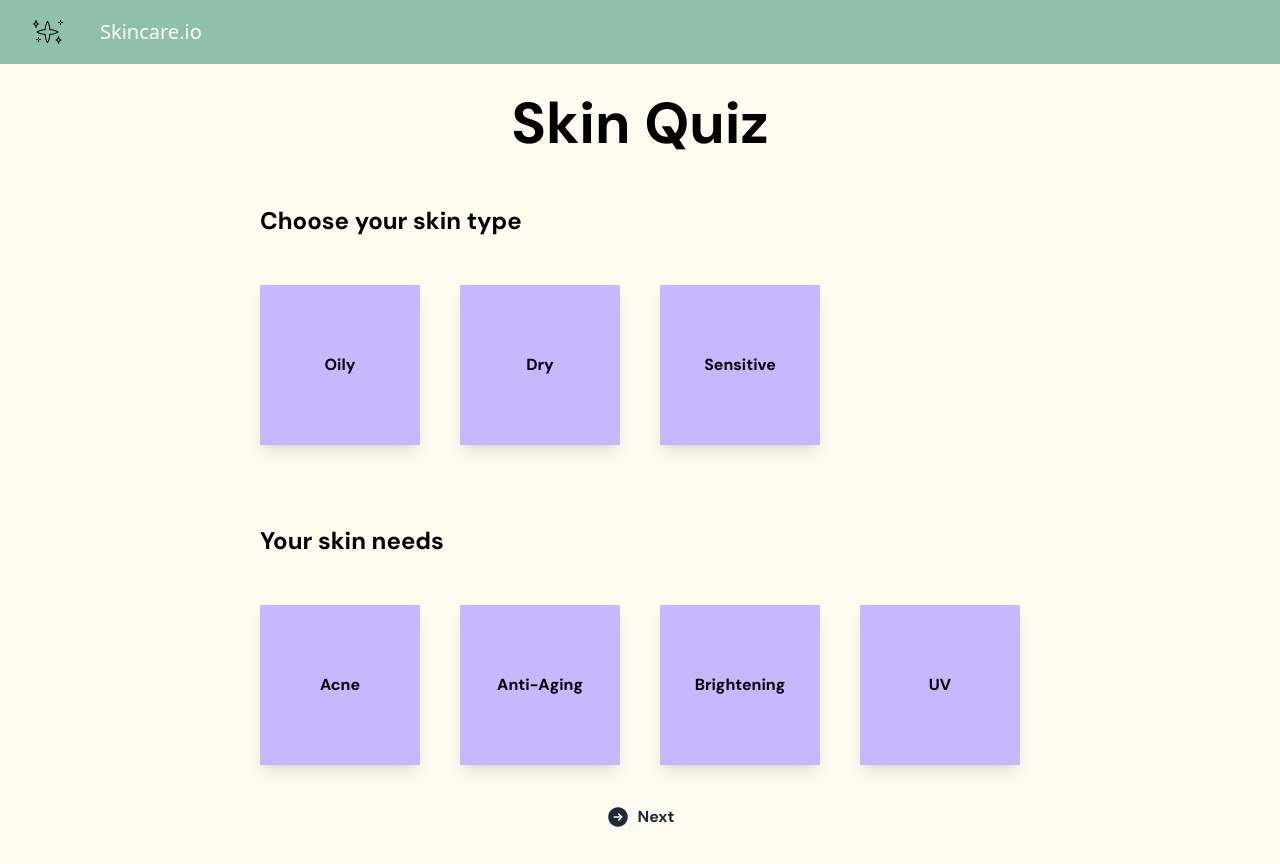
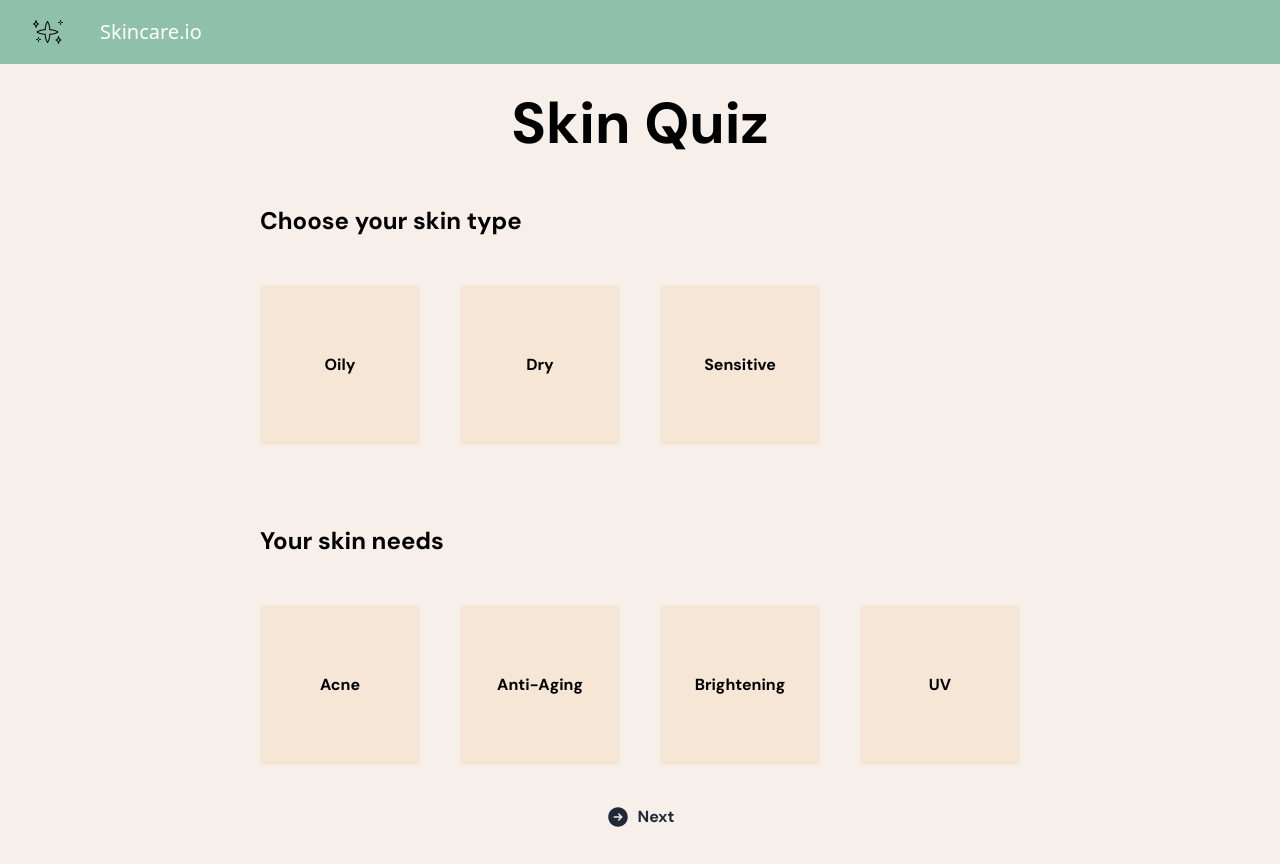
Before and after one commit to gpalar/skincare.io, a Next.js app in the folder nextjs-blog/: page /skinQuiz in a window 1280 px wide. Built offline with nearby package versions, Linux system fonts and the light colour scheme.

Commit message:
changed skinQuiz page button component colors, removed shadows, and added shadow

```diff
--- a/nextjs-blog/components/SkinQuizBtn.tsx
+++ b/nextjs-blog/components/SkinQuizBtn.tsx
@@ -10,7 +10,7 @@ interface skinbuttontype {
 
 function SkinQuizBtn(props: skinbuttontype) {
     return (
-        <button onClick={() => props.setState(!props.value)} className="w-40 h-40 shadow-lg p-8 bg-dark-purple hover:bg-gray-400 text-black font-bold ">
+        <button onClick={() => props.setState(!props.value)} className="w-40 h-40 p-8 hover:bg-medium-tan text-black font-bold ">
             {props.icon}
             {props.text}
         </button>
--- a/nextjs-blog/pages/skinQuiz.tsx
+++ b/nextjs-blog/pages/skinQuiz.tsx
@@ -118,6 +118,7 @@ export default function skinQuiz() {
                         <div>
                             <h1 className="text-2xl">Choose your skin type</h1>
                             <div className="grid grid-cols-4 gap-10 mt-12">
+                                <div className="bg-light-tan">
                                     <SkinQuizBtn
                                         value={oily}
                                         setState={setOily}
@@ -125,6 +126,8 @@ export default function skinQuiz() {
                                         color="blue"
                                     // icon={RiCactusLine}
                                     />
+                                </div>
+                                <div className="bg-light-tan">
                                     <SkinQuizBtn
                                         value={dry}
                                         setState={setDry}
@@ -132,6 +135,8 @@ export default function skinQuiz() {
                                         color="purple"
                                     // icon={RiCactusLine}
                                     />
+                                </div>
+                                <div className="bg-light-tan">
                                     <SkinQuizBtn
                                     value={sensitive}
                                     setState={setSensitive}
@@ -139,6 +144,8 @@ export default function skinQuiz() {
                                     color="purple"
                                 // icon={RiCactusLine}
                                 />
+                                </div>
+
                                 <div>
                                 </div>
                             </div>
@@ -148,6 +155,7 @@ export default function skinQuiz() {
                         <div>
                             <h1 className="text-2xl">Your skin needs</h1>
                             <div className="grid grid-cols-4 gap-10 mt-12">
+                                <div className="bg-light-tan">
                                     <SkinQuizBtn
                                         value={acne}
                                         setState={setAcne}
@@ -155,6 +163,9 @@ export default function skinQuiz() {
                                         color="blue"
                                     // icon={RiCactusLine}
                                     />
+                                </div>
+
+                                <div className="bg-light-tan">
                                     <SkinQuizBtn
                                         value={antiAging}
                                         setState={setAntiAging}
@@ -162,6 +173,9 @@ export default function skinQuiz() {
                                         color="purple"
                                     // icon={RiCactusLine}
                                     />
+                                </div>
+
+                                <div className="bg-light-tan">
                                     <SkinQuizBtn
                                         value={brightening}
                                         setState={setBrightening}
@@ -169,6 +183,9 @@ export default function skinQuiz() {
                                         color="purple"
                                     // icon={RiCactusLine}
                                     />
+                                </div>
+
+                                <div className="bg-light-tan">
                                     <SkinQuizBtn
                                         value={uv}
                                         setState={setUv}
@@ -176,6 +193,8 @@ export default function skinQuiz() {
                                         color="purple"
                                     // icon={RiCactusLine}
                                     />
+                                </div>
+
                             </div>
 
                         </div>
@@ -195,7 +214,7 @@ export default function skinQuiz() {
                 padding: 0;
                 margin: 0;
 
-                background-color: #fffbef;
+                background-color: #F6EFEA;
                 }
                 * {
                 box-sizing: border-box;
--- a/nextjs-blog/tailwind.config.js
+++ b/nextjs-blog/tailwind.config.js
@@ -22,7 +22,9 @@ module.exports = {
         'dark-purple': '#c8b6ff',
         'light-light-purple': '#e7c6ff',
         'sage-green': '#8FC0A9',
-        'pretty-blue': '#68B0AB'
+        'pretty-blue': '#68B0AB',
+        'light-tan': '#F6E6D6',
+        'medium-tan': '#CAAA8B'
       },
     },
   },
```
Lines whose indentation alone changed are shown as unchanged.
